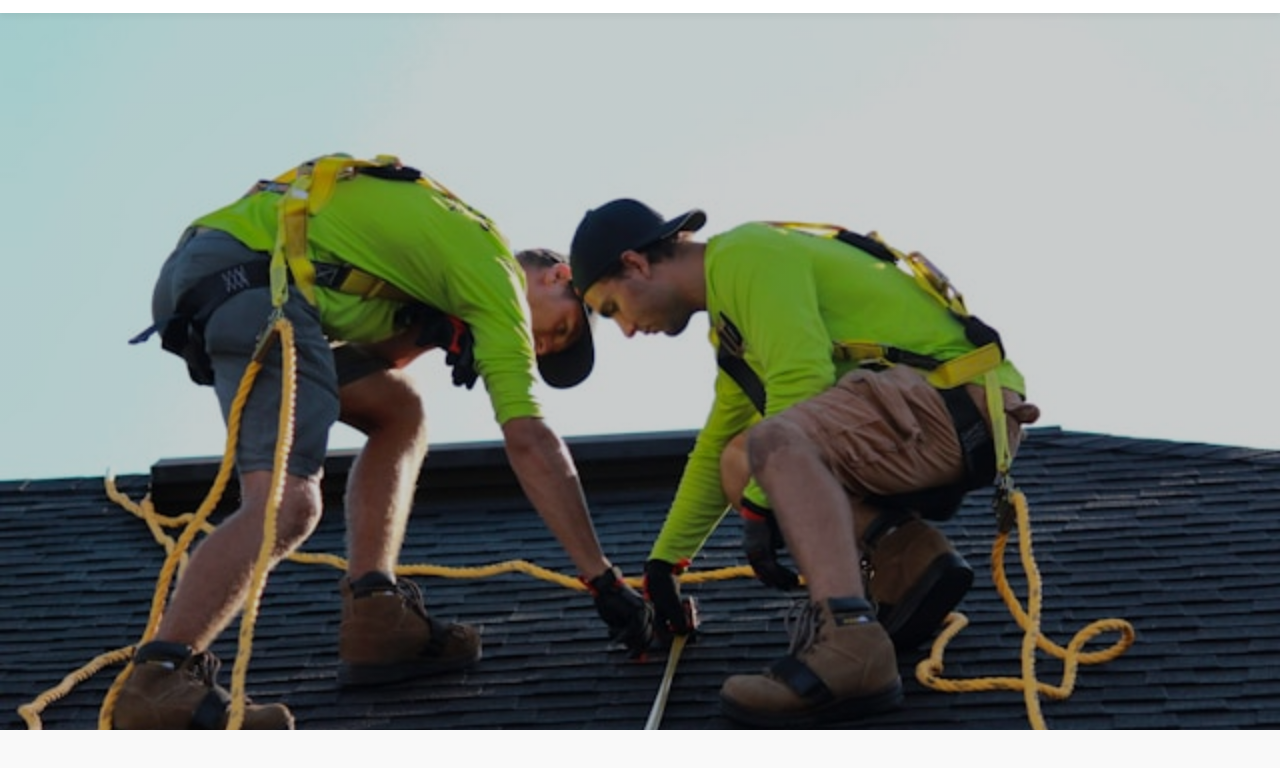
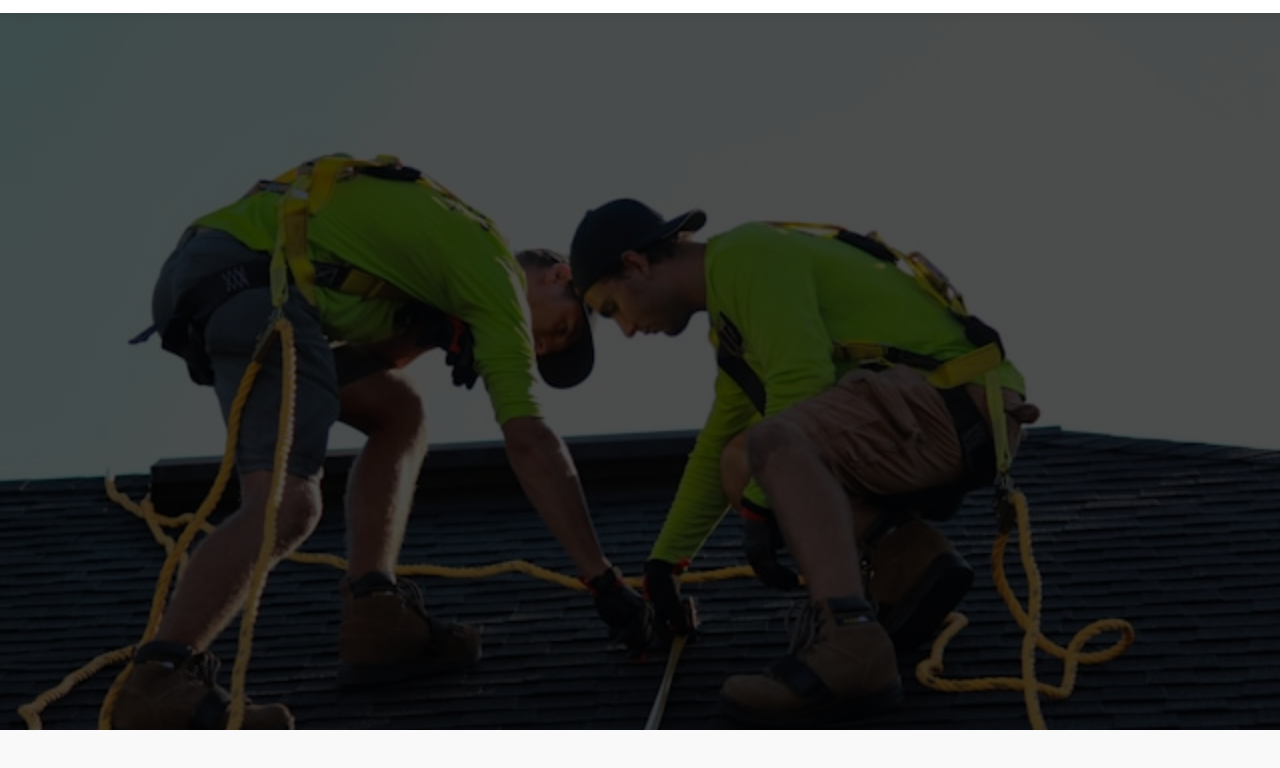
Before and after one commit to riek27/Advent-Roofing, a plain HTML site: page index.html in a window 1280 px wide. Shown: the part 70-838 px from the top of the page. Drawn offline with nearby package versions, Linux system fonts and the light colour scheme.

Commit message:
Update index.html

```diff
--- a/index.html
+++ b/index.html
@@ -52,7 +52,7 @@
     </header>
 
     <!-- Hero Section with Background Image -->
-    <section class="hero" style="background-image: linear-gradient(rgba(0,0,0,0.2), rgba(0,0,0,0.2)), url('assets/aaroof.jpg');">
+    <section class="hero" style="background-image: linear-gradient(rgba(0,0,0,0.7), rgba(0,0,0,0.7)), url('assets/aaroof.jpg');">
         <div class="container">
             <div class="hero-content">
                 <div class="hero-text animate-on-scroll">
```
